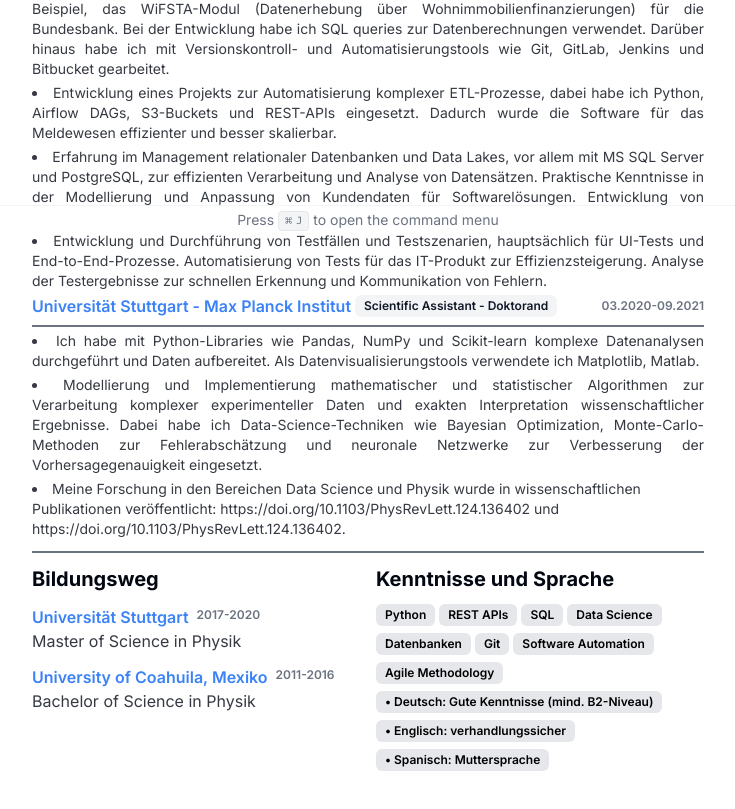
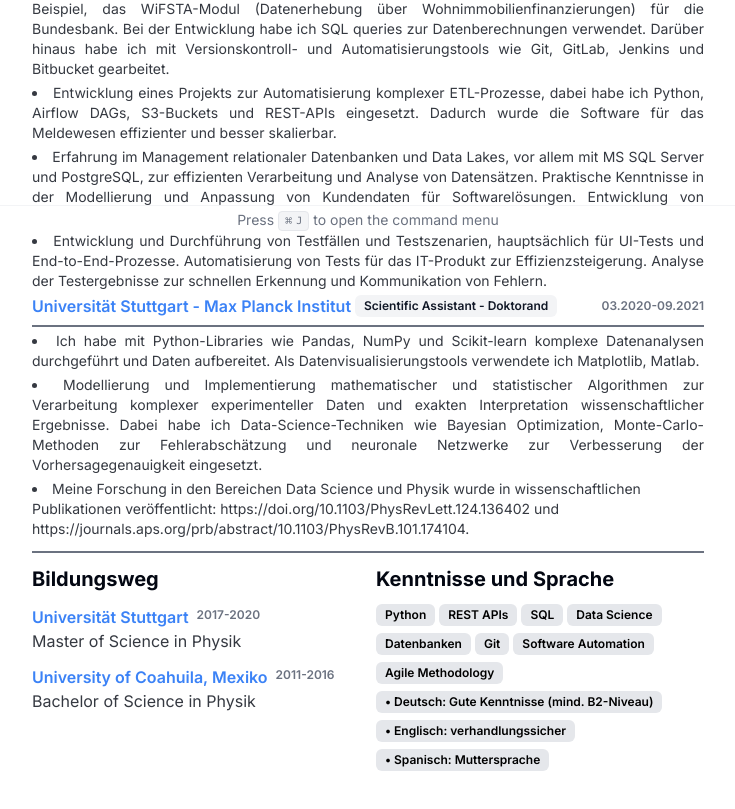
Before and after one commit to diegordzffm/cv-diego, a Next.js app: page / in a window 1280 px wide. Shown: the part 565-1374 px from the top of the page, without its empty margins (272-1007 px from the left). Built offline with nearby package versions, Linux system fonts and the light colour scheme.

Commit message:
publications

```diff
--- a/src/data/resume-data.tsx
+++ b/src/data/resume-data.tsx
@@ -105,8 +105,8 @@ export const RESUME_DATA = {
                 https://doi.org/10.1103/PhysRevLett.124.136402
               </a>
               {" "}und{" "}
-              <a href="https://doi.org/10.1103/PhysRevLett.124.136402" target="_blank" rel="noopener noreferrer">
-                https://doi.org/10.1103/PhysRevLett.124.136402
+              <a href="https://journals.aps.org/prb/abstract/10.1103/PhysRevB.101.174104" target="_blank" rel="noopener noreferrer">
+              https://journals.aps.org/prb/abstract/10.1103/PhysRevB.101.174104
               </a>.
               <hr className="border-t-2 border-gray-500 my-4 mt-3 print:border-gray" />
               </li>
```
